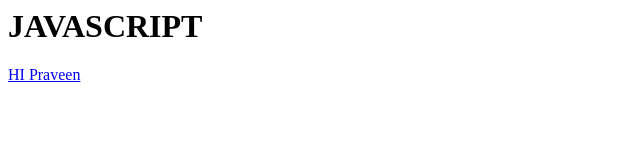
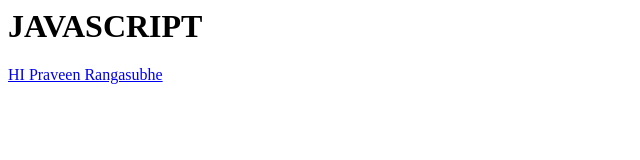
Before and after one commit to praveen-rangasubhe/web-platform-cvztek, a plain HTML site: page index.html in a window 1280 px wide. Shown: the whole page, without its empty margins (0-640 px from the left). Drawn offline with Linux system fonts and the light colour scheme.

Commit message:
1 file modified

```diff
--- a/index.html
+++ b/index.html
@@ -8,7 +8,7 @@
 
 <body>
 	<h1>JAVASCRIPT</h1>
-	<a href="/me.html">HI Praveen </a>
+	<a href="/me.html">HI Praveen Rangasubhe </a>
 </body>
 
 </html>
```
